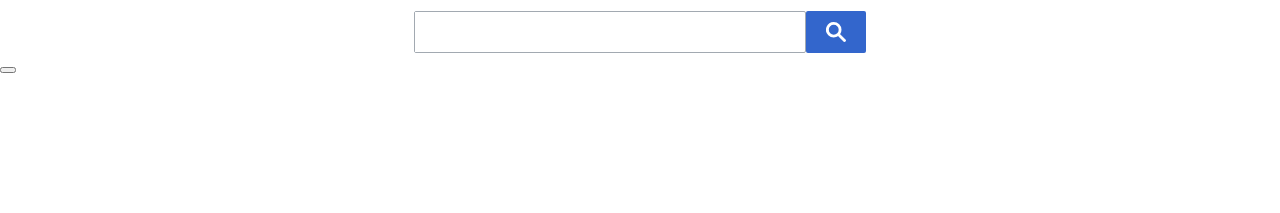
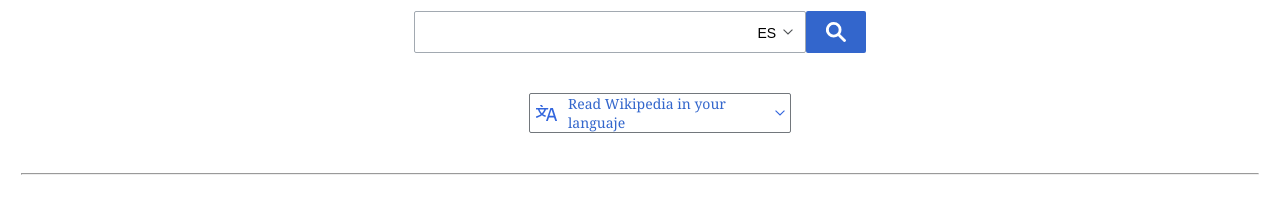
Before and after one commit to vander-idme/wikiClon, a plain HTML site: page index.html in a window 1280 px wide. Shown: the part 441-654 px from the top of the page. Drawn offline with Linux system fonts and the light colour scheme.

Commit message:
Maquetando Search y list lang

```diff
--- a/css/index.css
+++ b/css/index.css
@@ -127,18 +127,66 @@ body {
   height: 40px;
   box-shadow: inset 0 0 0 1px #fff;
   border-radius: 2px;
+  display: flex;
+  justify-content: center;
+  align-items: center;
 }
 
 .search-input-container > input {
   margin: 0px;
   height: inherit;
-  width: 350px;
+  width: 330px;
   border: 0px;
-  padding: 0px;
+  padding: 0px 10px 0px 10px;
+  font-size: 15px;
+  box-sizing: border-box;
+}
+
+.search-input-container > input:focus {
+  outline: none;
 }
 
 .search-input-container:hover {
   border: solid 1px #72777d;
+}
+
+.search-select {
+  margin: 5px;
+  padding: 0px;
+  height: 25px;
+  width: 45px;
+  display: flex;
+  position: relative;
+  align-items: center;
+}
+
+.search-select:hover{
+  border: solid 1px #3466cc;
+  cursor: pointer;
+}
+
+.search-select > label {
+  position: absolute;
+  font-size: 14px;
+  font-family: Arial, Helvetica, sans-serif;
+  top: 5px;
+  left: 5px;
+  z-index: -1;
+}
+
+.search-select > select {
+  -webkit-appearance: none;
+  -moz-appearance: none;
+  appearance: none;       /* Remove default arrow */
+  background: transparent;
+  background-image: url(/assets/sprite_assets/arrow-down.svg);
+  background-repeat: no-repeat;
+  background-position: right;
+  border: none;
+  width: 40px;
+  height: 20px;
+  cursor: pointer;
+  outline: none;
 }
 
 .search > button {
@@ -151,3 +199,60 @@ body {
   border-radius: 2px;
   cursor: pointer;
 }
+
+.list-lang {
+  margin: 20px;
+  margin-top: 40px;
+  margin-bottom: 40px;
+  width: 100%;
+  height: 40px;
+  display: flex;
+  justify-content: center;
+}
+
+.list-button {
+  margin: 0px;
+  padding: 5px;
+  width: 250px;
+  border: solid 1px #72777c;
+  border-radius: 2px;
+  color: #36c;
+  display: flex;
+  position: relative;
+  justify-content: center;
+  align-items: center;
+}
+
+.list-button:hover {
+  outline: none;
+  border: solid 2px #36c;
+}
+
+.list-button img {
+  margin-left: 0px;
+}
+
+.list-button label {
+  margin: 0 10px 0 10px;
+  font-size: 14px;
+}
+
+.list-button > select {
+  -webkit-appearance: none;
+  -moz-appearance: none;
+  appearance: none;       /* Remove default arrow */
+  background: transparent;
+  background-image: url(/assets/sprite_assets/arrow-down-blue.svg);
+  background-repeat: no-repeat;
+  background-position: right;
+  border: none;
+  width: 250px;
+  height: 40px;
+  cursor: pointer;
+  outline: none;
+  position: absolute;
+}
+
+hr {
+  margin: 0.26em 1.3rem;
+}
--- a/index.html
+++ b/index.html
@@ -67,15 +67,26 @@
   <section class="search">
     <div class="search-input-container">
       <input type="text">
-      <span></span>
+      <div class="search-select">
+        <label for="">ES</label>
+        <select name="" id="">
+          <option value=""></option>
+        </select>
+      </div>
     </div>
     <button></button>
   </section>
 
   <section class="list-lang">
-    <button></button>
+    <div class="list-button">
+      <img src="/assets/sprite_assets/translate-icon.svg" alt="">
+      <label for="">Read Wikipedia in your languaje</label>
+      <select name="" id="">
+        <option value=""></option>
+      </select>
+    </div>
   </section>
-
+  <hr>
   <footer>
     <div class="side-bar">
 
```
